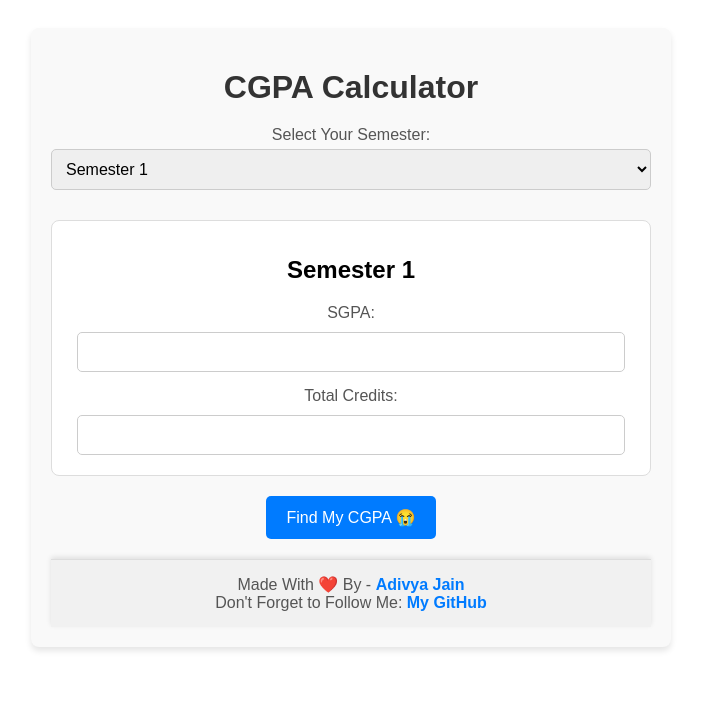
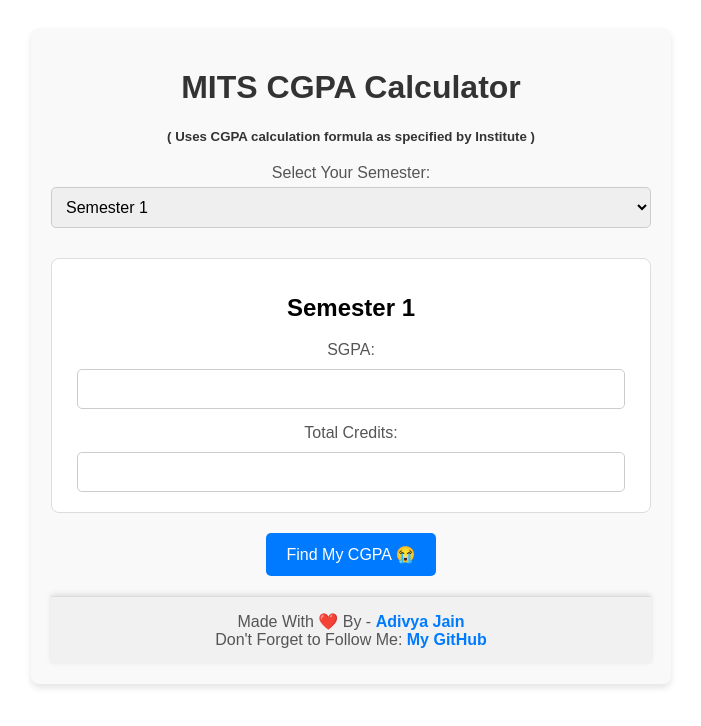
Before and after one commit to adivya-jain/mits-cgpa-calculator, a React (Create React App) app: page / in a window 1280 px wide. Shown: the top 726 px of the page, without its empty margins (289-990 px from the left). Built offline with nearby package versions, Linux system fonts and the light colour scheme.

Commit message:
title change, styling change

```diff
--- a/public/index.html
+++ b/public/index.html
@@ -2,14 +2,14 @@
 <html lang="en">
   <head>
     <meta charset="utf-8" />
-    <link rel="icon" href="%PUBLIC_URL%/favicon.ico" />
+    <link rel="icon" href="%PUBLIC_URL%/image.png" />
     <meta name="viewport" content="width=device-width, initial-scale=1" />
     <meta name="theme-color" content="#000000" />
     <meta
       name="description"
       content="Web site created using create-react-app"
     />
-    <link rel="apple-touch-icon" href="%PUBLIC_URL%/logo192.png" />
+    <link rel="apple-touch-icon" href="%PUBLIC_URL%/image-removebg-preview.png" />
     <!--
       manifest.json provides metadata used when your web app is installed on a
       user's mobile device or desktop. See https://developers.google.com/web/fundamentals/web-app-manifest/
@@ -24,7 +24,7 @@
       work correctly both with client-side routing and a non-root public URL.
       Learn how to configure a non-root public URL by running `npm run build`.
     -->
-    <title>React App</title>
+    <title>MITS CGPA CALCULATOR</title>
   </head>
   <body>
     <noscript>You need to enable JavaScript to run this app.</noscript>
--- a/src/App.css
+++ b/src/App.css
@@ -41,10 +41,13 @@
 }
 
 h1 {
+  margin-bottom: 5px;
+  color: #333;
+}
+h5 {
   margin-bottom: 20px;
   color: #333;
 }
-
 label {
   display: block;
   margin: 10px 0 5px;
--- a/src/App.js
+++ b/src/App.js
@@ -47,7 +47,8 @@ function App() {
   return (
     <div className="App">
       <div className="container">
-        <h1>CGPA Calculator</h1>
+        <h1>MITS CGPA Calculator</h1>
+        <h5>( Uses CGPA calculation formula as specified by Institute )</h5>
 
         <label>Select Your Semester:</label>
         <select
```
Also changed, not shown: public/image-removebg-preview.png (added), public/image.png (added).
